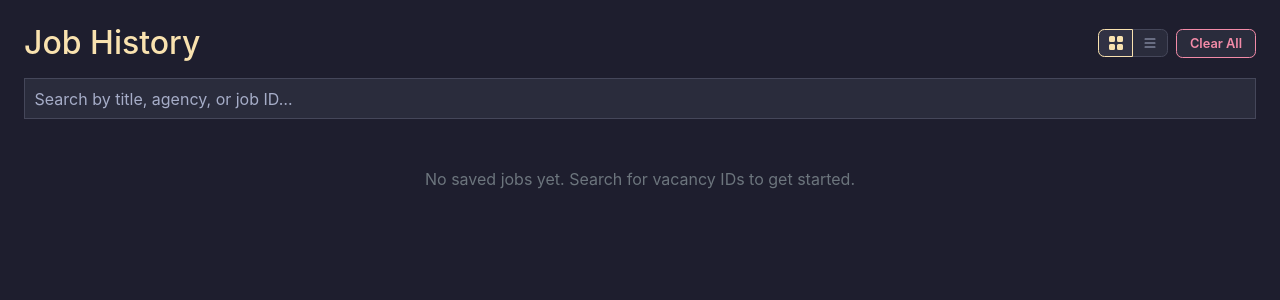
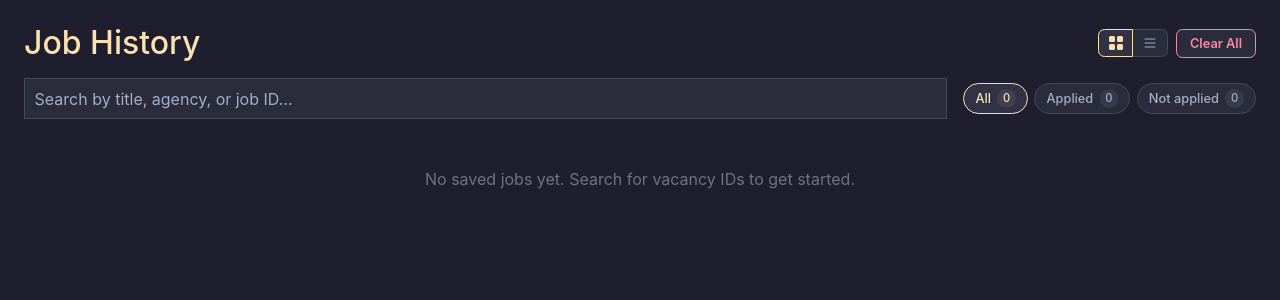
Before and after one commit to barryjj/statejobs-helper, a Flask app: page /history in a window 1280 px wide. Shown: the part 97-397 px from the top of the page. Run offline with Flask 3, Linux system fonts and the light colour scheme; parts of the project's set-up code (start-up, migrations or seed data) failed here and were passed over.

Commit message:
feat: applied/not-applied filter chips on history
Search alone stopped being enough as the list grew. Adds three
mutually-exclusive filter chips beside the search box, each showing
a live count.

- Counts are computed over the search-filtered set, not the
  applied-filtered one, so the numbers hold still while you click
- Toggling Applied fires statejobs:applied-changed so the counts
  update without re-rendering — the row stays put rather than being
  yanked out from under the cursor
- Empty state distinguishes "no saved jobs" from "nothing matches"

Co-Authored-By: Claude Opus 5 <noreply@anthropic.com>

```diff
--- a/static/css/styles.css
+++ b/static/css/styles.css
@@ -415,6 +415,52 @@ a:hover {
 }
 
 /* ===========================================================
+    FILTER CHIPS
+    =========================================================== */
+
+.filter-chips {
+  display: flex;
+  gap: 0.4rem;
+  flex-wrap: wrap;
+}
+
+.filter-chip {
+  display: inline-flex;
+  align-items: center;
+  gap: 0.4rem;
+  padding: 0.3rem 0.7rem;
+  border: 1px solid var(--ctp-border);
+  border-radius: 2rem;
+  background-color: var(--ctp-card-surface);
+  color: var(--ctp-subtext);
+  font-size: 0.8rem;
+  font-weight: 500;
+  cursor: pointer;
+  white-space: nowrap;
+  transition: background-color 0.15s ease, color 0.15s ease, border-color 0.15s ease;
+}
+
+.filter-chip:hover {
+  background-color: var(--ctp-surface);
+  color: var(--ctp-text);
+  border-color: var(--ctp-accent);
+}
+
+.filter-chip.active {
+  background-color: var(--ctp-surface);
+  color: var(--ctp-accent);
+  border-color: var(--ctp-accent);
+}
+
+.filter-chip__count {
+  font-size: 0.7rem;
+  padding: 0.05rem 0.35rem;
+  border-radius: 1rem;
+  background-color: rgba(255, 255, 255, 0.07);
+  color: inherit;
+}
+
+/* ===========================================================
     HEADER NAV
     =========================================================== */
 
--- a/static/js/history.js
+++ b/static/js/history.js
@@ -37,6 +37,9 @@
     if (idx < 0) return false;
     history[idx].applied = !history[idx].applied;
     saveHistory(history);
+    // Let the page refresh filter counts without a full re-render — the row
+    // stays put until the next render so the click doesn't yank it away.
+    document.dispatchEvent(new CustomEvent('statejobs:applied-changed'));
     return history[idx].applied;
   }
 
@@ -64,6 +67,21 @@
     if (!term) return true;
     const haystack = `${job.job_id} ${job.title} ${job.agency}`.toLowerCase();
     return haystack.includes(term.toLowerCase());
+  }
+
+  // filter: 'all' | 'applied' | 'not-applied'
+  function matchesAppliedFilter(job, filter) {
+    if (filter === 'applied') return !!job.applied;
+    if (filter === 'not-applied') return !job.applied;
+    return true;
+  }
+
+  // Counts for the filter chips — always over the search-filtered set,
+  // never the applied-filtered one, or the numbers move as you click.
+  function getCounts(searchTerm) {
+    const matched = getHistory().filter(j => matchesSearch(j, searchTerm));
+    const applied = matched.filter(j => j.applied).length;
+    return { all: matched.length, applied, notApplied: matched.length - applied };
   }
 
   // Compact icon-button action row shared by card and list views
@@ -291,14 +309,22 @@
     });
   }
 
+  // Distinguishes "history is empty" from "your filters matched nothing".
+  let _filtersActive = false;
+
   function emptyStateHtml() {
-    return '<p class="text-secondary text-center py-4">No saved jobs yet. Search for vacancy IDs to get started.</p>';
+    return _filtersActive
+      ? '<p class="text-secondary text-center py-4">No jobs match the current search or filter.</p>'
+      : '<p class="text-secondary text-center py-4">No saved jobs yet. Search for vacancy IDs to get started.</p>';
   }
 
   // --- Public: history page ---
 
-  function renderHistorySection(cardStageId, cardNavId, listContainerId, searchTerm) {
-    const history = getHistory().filter(j => matchesSearch(j, searchTerm));
+  function renderHistorySection(cardStageId, cardNavId, listContainerId, searchTerm, appliedFilter) {
+    _filtersActive = !!searchTerm || (appliedFilter && appliedFilter !== 'all');
+    const history = getHistory()
+      .filter(j => matchesSearch(j, searchTerm))
+      .filter(j => matchesAppliedFilter(j, appliedFilter));
     const mode = getViewMode();
     if (mode === 'card') {
       renderCardStack(history, cardStageId, cardNavId, true);
@@ -321,7 +347,7 @@
   }
 
   window.StatejobsHistory = {
-    upsertJobs, getViewMode, setViewMode,
+    upsertJobs, getViewMode, setViewMode, getCounts,
     renderHistorySection, initResultsPage,
   };
 })();
--- a/templates/history.html
+++ b/templates/history.html
@@ -22,8 +22,13 @@
     </div>
   </div>
 
-  <div class="mb-4">
-    <input type="text" id="history-search" class="form-control" placeholder="Search by title, agency, or job ID…">
+  <div class="d-flex align-items-center gap-3 flex-wrap mb-4">
+    <input type="text" id="history-search" class="form-control" placeholder="Search by title, agency, or job ID…" style="flex:1;min-width:240px;">
+    <div class="filter-chips" id="applied-filter">
+      <button class="filter-chip active" data-filter="all">All <span class="filter-chip__count" id="count-all">0</span></button>
+      <button class="filter-chip" data-filter="applied">Applied <span class="filter-chip__count" id="count-applied">0</span></button>
+      <button class="filter-chip" data-filter="not-applied">Not applied <span class="filter-chip__count" id="count-not-applied">0</span></button>
+    </div>
   </div>
 
   <div id="history-card-view">
@@ -49,6 +54,8 @@
     const listBtn = document.getElementById('btn-list-view');
     const clearBtn = document.getElementById('btn-clear-history');
     const searchInput = document.getElementById('history-search');
+    const filterBar = document.getElementById('applied-filter');
+    let appliedFilter = 'all';
 
     const cardView = document.getElementById('history-card-view');
     const listView = document.getElementById('history-list-view');
@@ -64,16 +71,35 @@
 
     function render() {
       const mode = StatejobsHistory.getViewMode();
+      const term = searchInput.value.trim();
       StatejobsHistory.renderHistorySection(
         'history-card-stage', 'history-card-nav', 'history-list-container',
-        searchInput.value.trim()
+        term, appliedFilter
       );
+      refreshCounts();
       setView(mode);
+    }
+
+    function refreshCounts() {
+      const counts = StatejobsHistory.getCounts(searchInput.value.trim());
+      document.getElementById('count-all').textContent = counts.all;
+      document.getElementById('count-applied').textContent = counts.applied;
+      document.getElementById('count-not-applied').textContent = counts.notApplied;
     }
 
     cardBtn.addEventListener('click', () => { StatejobsHistory.setViewMode('card'); render(); });
     listBtn.addEventListener('click', () => { StatejobsHistory.setViewMode('list'); render(); });
     searchInput.addEventListener('input', render);
+    document.addEventListener('statejobs:applied-changed', refreshCounts);
+
+    filterBar.addEventListener('click', (e) => {
+      const chip = e.target.closest('.filter-chip');
+      if (!chip) return;
+      appliedFilter = chip.dataset.filter;
+      filterBar.querySelectorAll('.filter-chip')
+        .forEach(c => c.classList.toggle('active', c === chip));
+      render();
+    });
 
     clearBtn.addEventListener('click', () => {
       if (confirm('Remove all saved jobs from history?')) {
```
